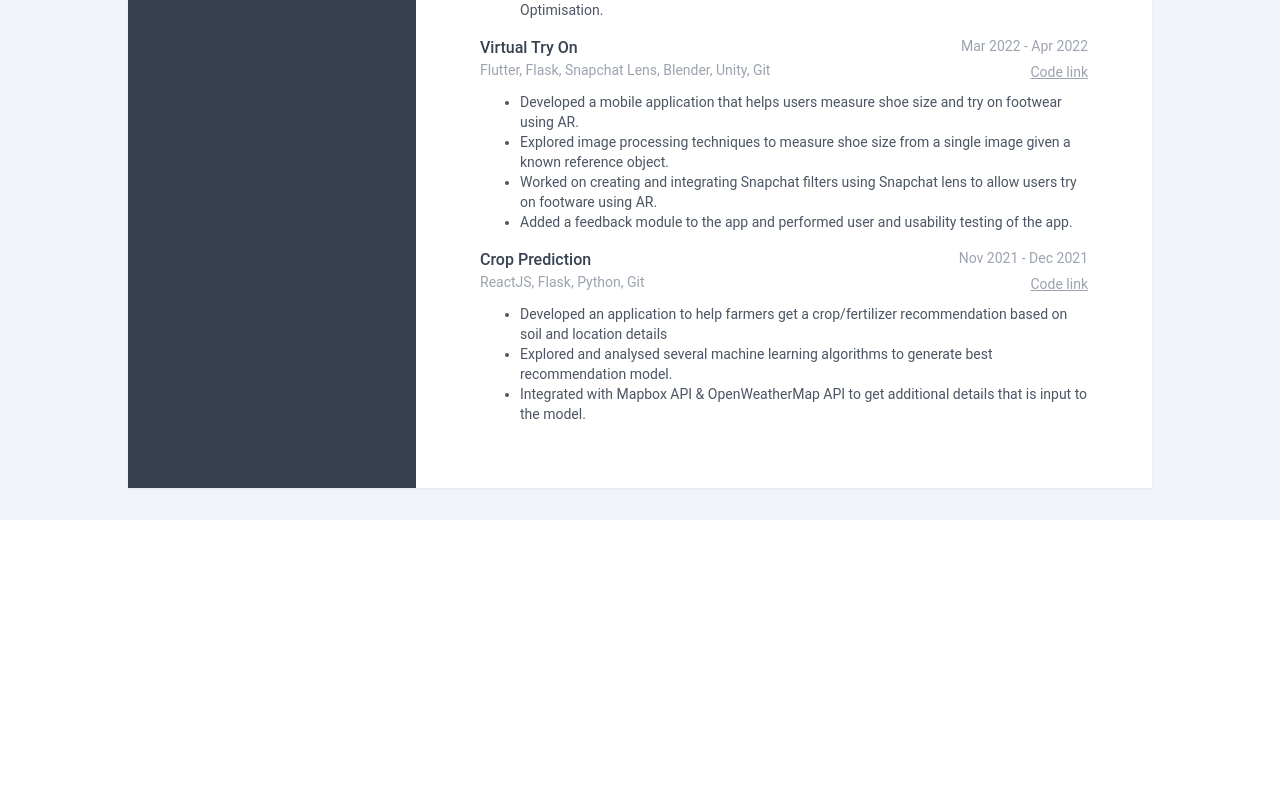
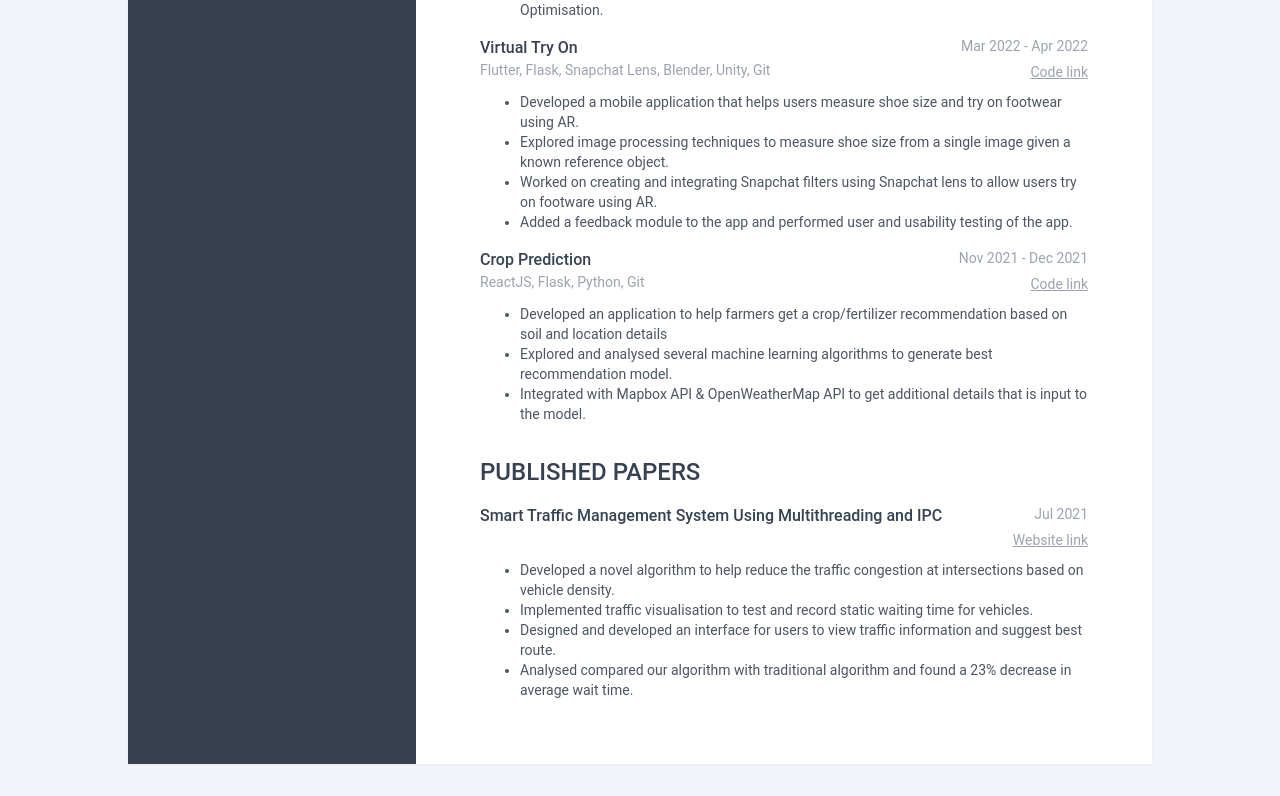
Before and after one commit to aadilkhalifa/personal-web, a Next.js app: page / in a window 1280 px wide. Shown: the part 928-1724 px from the top of the page. Before the commit the page ends 1448 px from the top, so only its background shows below. Built offline with nearby package versions, Linux system fonts and the light colour scheme.

Commit message:
✨ Added papers section

```diff
--- a/pages/index.jsx
+++ b/pages/index.jsx
@@ -79,6 +79,18 @@ export default function Home() {
                 'Integrated with Mapbox API & OpenWeatherMap API to get additional details that is input to the model.',
               ]}
             />
+            <h2 className="font-medium text-2xl text-gray-700 uppercase mt-8 mb-2">Published Papers</h2>
+            <PaperSection
+              title='Smart Traffic Management System Using Multithreading and IPC'
+              duration = 'Jul 2021'
+              paper_link = 'https://ieeexplore.ieee.org/document/9579506'
+              points = {[
+                'Developed a novel algorithm to help reduce the traffic congestion at intersections based on vehicle density.',
+                'Implemented traffic visualisation to test and record static waiting time for vehicles.',
+                'Designed and developed an interface for users to view traffic information and suggest best route.',
+                'Analysed compared our algorithm with traditional algorithm and found a 23% decrease in average wait time.',
+              ]}
+            />
           </div>
         </div>
       </div>
@@ -96,7 +108,7 @@ function ExperienceSection({job_title, company_name, duration, points}){
             <h4 className="text-gray-400 text-sm">{company_name}</h4>
             <ol className="pl-10   list-disc text-gray-600 text-sm mt-2">
               {
-                points.map(point => <li>{point}</li>)
+                points.map((point, i) => <li key={i}>{point}</li>)
               }
             </ol>
     </>
@@ -126,9 +138,34 @@ function ProjectSection({title, duration, tech, website_link, code_link, points}
       </div>
       <ol className="pl-10   list-disc text-gray-600 text-sm mt-2">
         {
-          points.map(point => <li>{point}</li>)
+          points.map((point, i) => <li key={i}>{point}</li>)
         }
       </ol>
     </>
   )
 }
+function PaperSection({title, duration, tech, paper_link, points}){
+  return (
+    <>
+      <div className="flex mt-4 justify-between">
+          <h3 className="text-md text-gray-700 font-medium">{title}</h3>
+          <p className="text-md text-gray-400 text-sm">{duration}</p>
+      </div>
+      <div className="flex justify-between">
+        <h4 className="text-gray-400 text-sm">{tech}</h4>
+        <span>
+          {
+            paper_link
+            ? <a href="https://cosh.nitk.ac.in/" className="text-gray-400 text-sm underline ml-2">Website link</a>
+            : null
+          }
+        </span>
+      </div>
+      <ol className="pl-10   list-disc text-gray-600 text-sm mt-2">
+        {
+          points.map((point, i) => <li key={i}>{point}</li>)
+        }
+      </ol>
+    </>
+  )
+}
```
